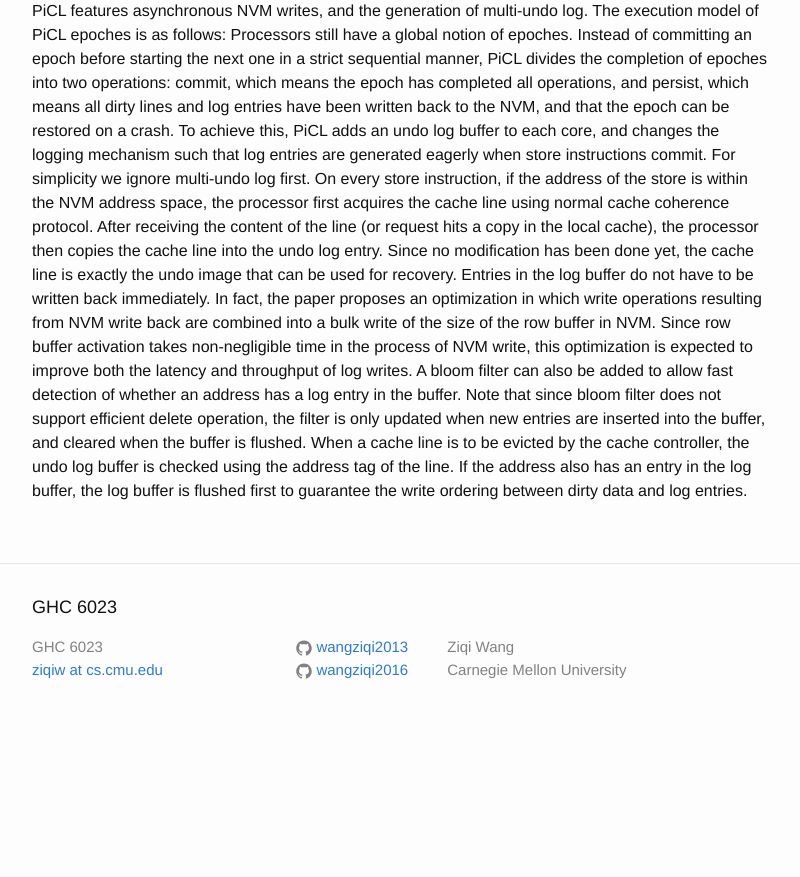
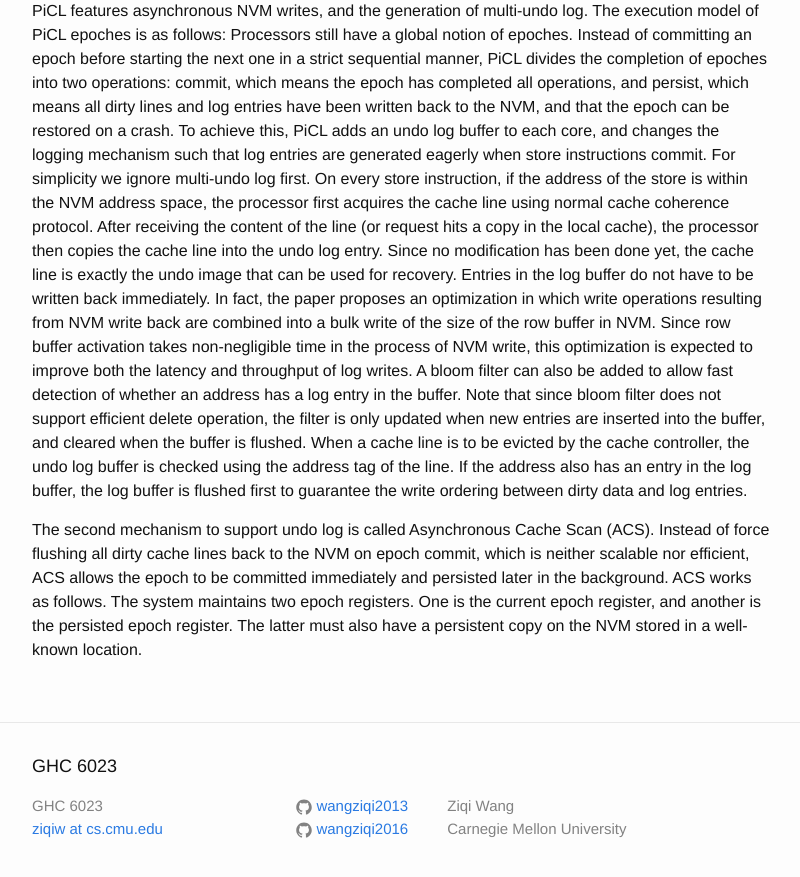
Before and after one commit to wangziqi2013/wangziqi2013.github.io, a Jekyll site: the page built from _posts/2019-02-08-picl.markdown, in a window 1280 px wide and 900 px high, scrolled down 2041 px. Shown: the top 877 px of the window, without its empty margins (238-1038 px from the left). Built offline with Jekyll 4.4.1, drawn with Linux system fonts in a browser that asks for light colours; before the commit the page ends 2782 px from its top, so only the background shows below that.

Commit message:
Working on ACS

```diff
--- a/_posts/2019-02-08-picl.markdown
+++ b/_posts/2019-02-08-picl.markdown
@@ -88,3 +88,9 @@ bloom filter does not support efficient delete operation, the filter is only upd
 the buffer, and cleared when the buffer is flushed. When a cache line is to be evicted by the cache controller, the undo
 log buffer is checked using the address tag of the line. If the address also has an entry in the log buffer, the log buffer
 is flushed first to guarantee the write ordering between dirty data and log entries.
+
+The second mechanism to support undo log is called Asynchronous Cache Scan (ACS). Instead of force flushing all dirty cache
+lines back to the NVM on epoch commit, which is neither scalable nor efficient, ACS allows the epoch to be committed
+immediately and persisted later in the background. ACS works as follows. The system maintains two epoch registers. One is
+the current epoch register, and another is the persisted epoch register. The latter must also have a persistent copy
+on the NVM stored in a well-known location.
```
